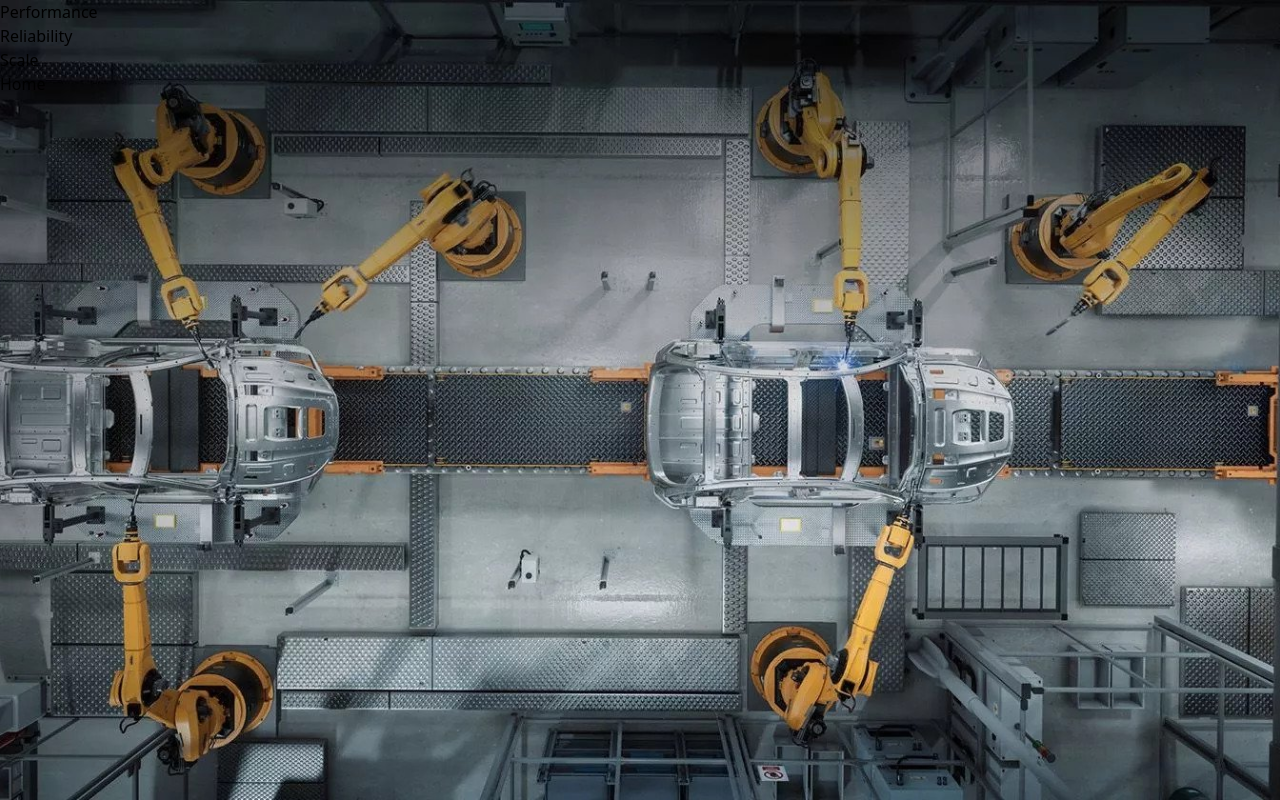
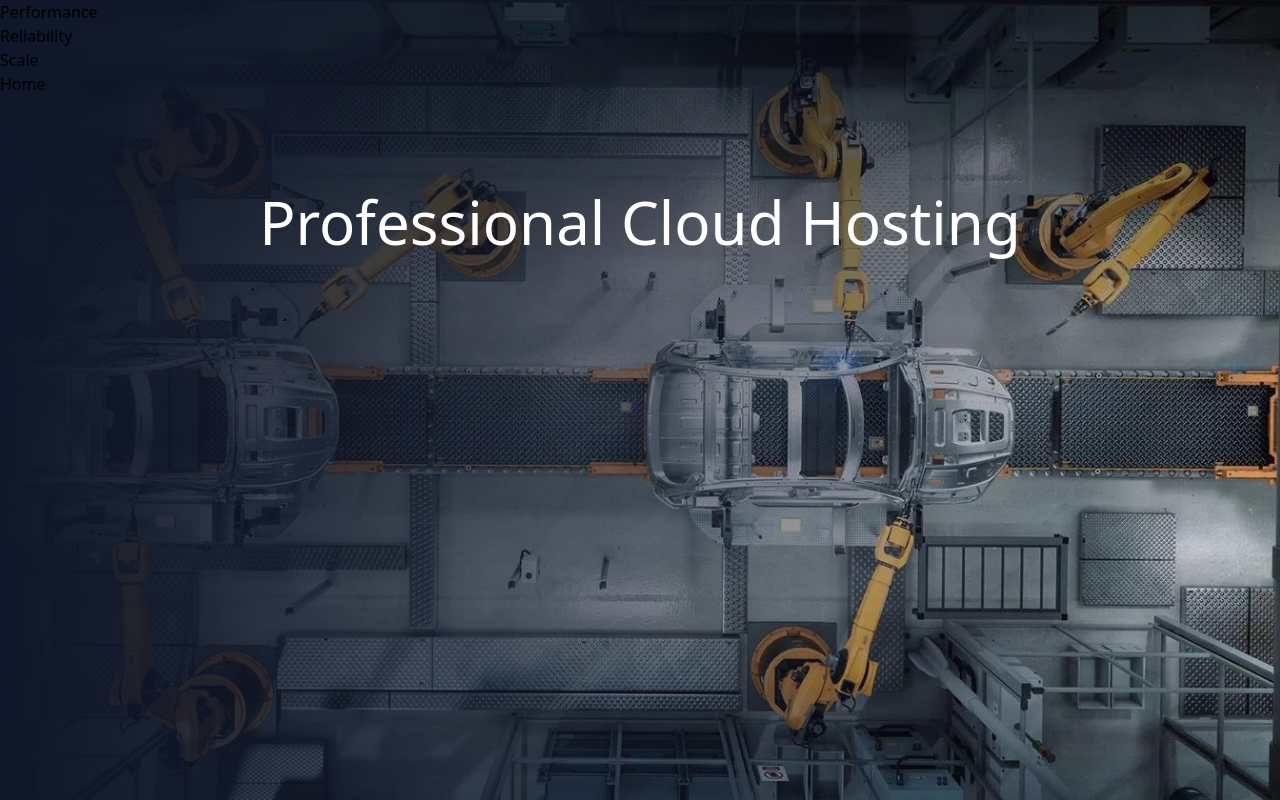
Before and after one commit to victor-magaldi/nextjs-course-project-01, a Next.js app: page / in a window 1280 px wide. Built offline with nearby package versions, Linux system fonts and the light colour scheme.

Commit message:
feat: init styles and create hero component

```diff
--- a/src/app/page.tsx
+++ b/src/app/page.tsx
@@ -1,16 +1,14 @@
-import Image from "next/image";
+import { Hero } from "@/components/hero";
 
 export default function Home() {
   return (
     <div>
       Home
       <div className="absolute -z-10 inset-0">
-        <Image
-          src="/home.jpg"
-          alt="car factory"
-          fill
-          sizes="100vw"
-          style={{ objectFit: "cover" }}
+        <Hero
+          imgData="/home.jpg"
+          imgAlt="car factory"
+          title="Professional Cloud Hosting"
         />
       </div>
     </div>
--- /dev/null
+++ b/src/components/hero.tsx
@@ -0,0 +1,27 @@
+// import type { StaticImageData } from "next/image";
+import Image from "next/image";
+
+interface HeroProps {
+  imgData: string;
+  imgAlt: string;
+  title: string;
+}
+export function Hero(props: HeroProps) {
+  return (
+    <div className="relative h-screen">
+      <div className="absolute -z-10 inset-0">
+        <Image
+          src={props.imgData}
+          alt={props.imgAlt}
+          fill
+          sizes="100vw"
+          style={{ objectFit: "cover" }}
+        />
+        <div className="absolute inset-0 bg-gradient-to-r from-slate-900" />
+      </div>
+      <div className="pt-48 flex justify-center items-center">
+        <h1 className="text-white text-6xl">{props.title}</h1>
+      </div>
+    </div>
+  );
+}
```
